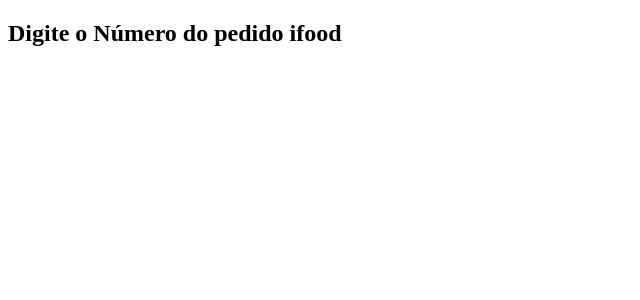
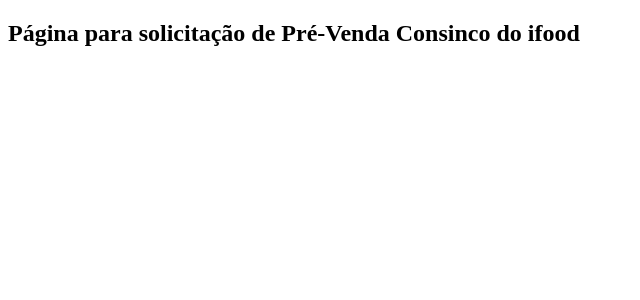
Before and after one commit to jefftotal/newProjectJs-Jeff, a Next.js app: page / in a window 1280 px wide. Shown: the top 300 px of the page, without its empty margins (0-640 px from the left). Built offline with nearby package versions, Linux system fonts and the light colour scheme.

Commit message:
primeira página

```diff
--- a/pages/index.js
+++ b/pages/index.js
@@ -3,7 +3,7 @@
 function Home(){
     return (
         <div>
-            <h2>Digite o Número do pedido ifood</h2>
+            <h2>Página para solicitação de Pré-Venda Consinco do ifood</h2>
         </div>
 
     )
```
